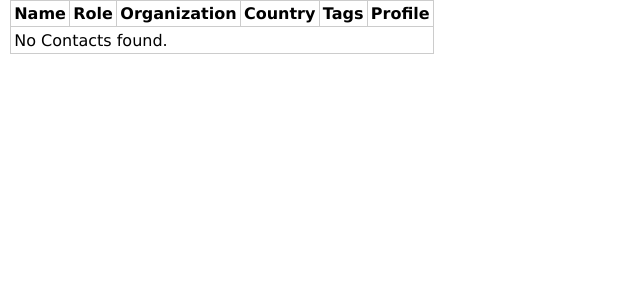
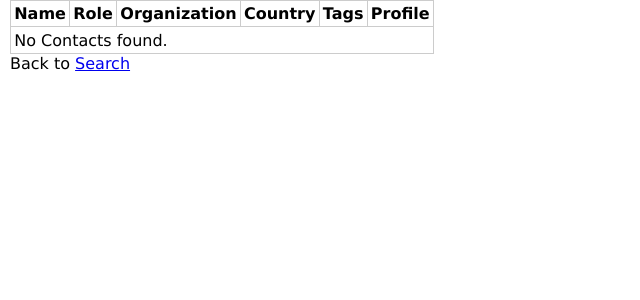
Before and after one commit to aptivate/sarpaminfohub, a Django app: template django/sarpaminfohub/templates/contactlist/contact_list.html in a window 1280 px wide. Shown: the part 92-392 px from the top of the page, without its empty margins (0-640 px from the left). Run offline with Django 3.2, Linux system fonts and the light colour scheme; the template is opened without the code that fills it, so the values that code supplies are empty.

Commit message:
adding in back to search links

```diff
--- a/django/sarpaminfohub/templates/contactlist/contact_detail.html
+++ b/django/sarpaminfohub/templates/contactlist/contact_detail.html
@@ -29,4 +29,6 @@
 <li><a href="/contacts/tags/{{tag}}/">{{tag}}</a></li>
 {%endfor%}
 </ul>
+
+<p>Back to <a href="/contacts/">Search</a></p>
 {% endblock main %}
--- a/django/sarpaminfohub/templates/contactlist/contact_list.html
+++ b/django/sarpaminfohub/templates/contactlist/contact_list.html
@@ -38,4 +38,6 @@
         <tr><td colspan=6>No Contacts found.</td></tr>
     {% endfor %}
 		</table>
+
+		<p>Back to <a href="/contacts/">Search</a></p>
 {% endblock main %}
```
